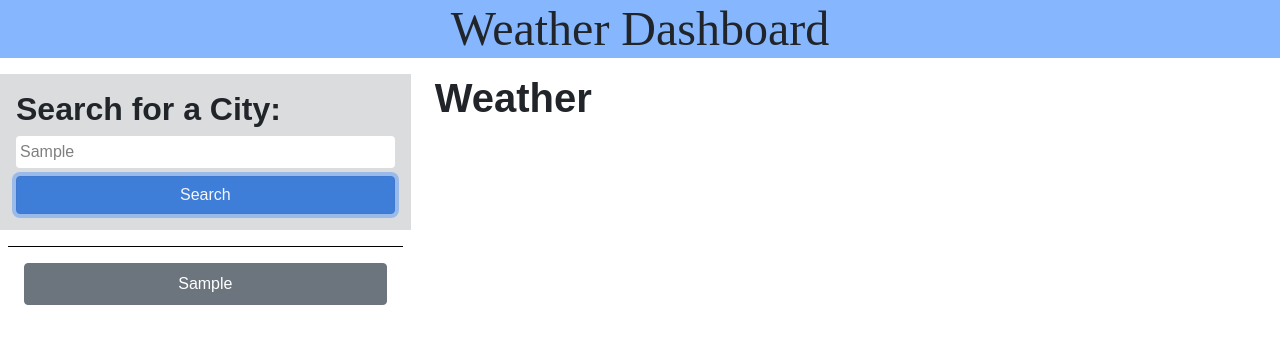
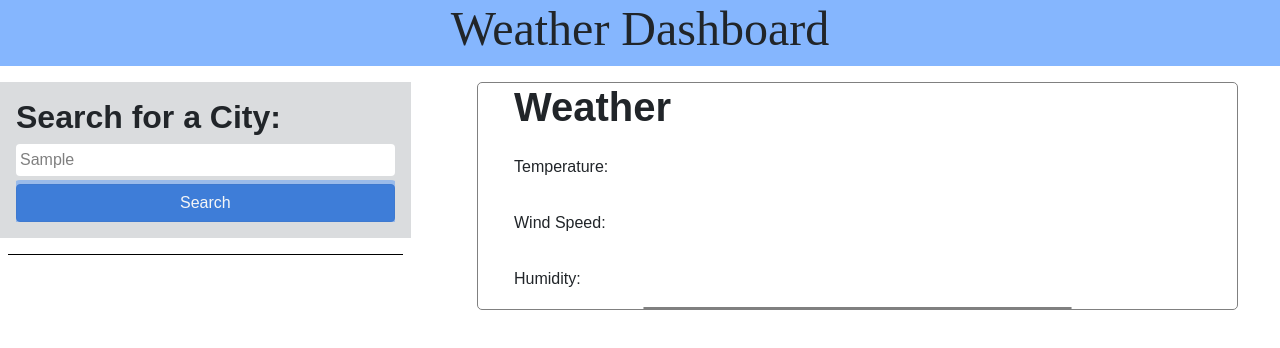
Before and after one commit to RandyYanish/Weather-Dashboard, a plain HTML site: page index.html in a window 1280 px wide. Both pictures are taken after typing "Sample" into the empty fields and a click on the button "Search". Drawn offline with nearby package versions, Linux system fonts and the light colour scheme; no server answers.

Commit message:
update 4-12-23
Added loops to generate search history buttons that persist from local storage and derive from the map. Worked on building the current weather display and adding functionality to the js side of gathering the data

```diff
--- a/assets/css/style.css
+++ b/assets/css/style.css
@@ -1,6 +1,7 @@
 *   {
     margin: 0;
     padding: 0;
+    overflow-x: hidden;
 }
 
 header  {
@@ -31,3 +32,8 @@ h6  {
 #search {
     display: flex;
 }
+
+.new {
+    border: 1px gray solid;
+    border-radius: 5px;
+}
--- a/assets/js/script.js
+++ b/assets/js/script.js
@@ -2,10 +2,28 @@
 const searchButton = document.getElementById('search-button');
 const searchList = document.getElementById('search-list');
 const citySearchUserInput = document.getElementById('city-search');
+const currentWeatherImage = document.getElementById('current-weather-icon');
 const APIKey = 'ac3cf12de3a2b963a1bb1bad3582936f';
 
 // Load search history map from localStorage
 const searchHistoryMap = new Map(JSON.parse(localStorage.getItem('searchHistoryMap')) || []);
+
+// Function to add search history button
+const searchHistoryButton = function(city) {
+    // Add button in search history
+    let newSearchButton = document.createElement('button');
+    newSearchButton.className = 'btn btn-secondary w-100 mb-3 p-2 search';
+    newSearchButton.id = city;
+    newSearchButton.textContent = city;
+
+    // Append new button to Search History
+    searchList.appendChild(newSearchButton);
+};
+
+// For loop to generate search history buttons
+for (let [city, data] of searchHistoryMap.entries())    {
+    searchHistoryButton(city);
+};
 
 const loadWeatherAPI = function() {
     const queryURL = 'https://api.openweathermap.org/data/2.5/forecast?q=' + citySearchUserInput.value + '&appid=' + APIKey;
@@ -18,31 +36,26 @@ const loadWeatherAPI = function() {
             localStorage.setItem('weatherDisplay', JSON.stringify(data));
             searchHistoryMap.set(citySearchUserInput.value, JSON.stringify(data));
             localStorage.setItem('searchHistoryMap', JSON.stringify([...searchHistoryMap.entries()]));
+
+            // Create button
+            searchHistoryButton(citySearchUserInput.value);
+
+            // Delete oldest search history if more than 10
+            if (searchHistoryMap.size > 10) {
+                const oldestCity = searchHistoryMap.keys().next().value;
+                searchHistoryMap.delete(oldestCity);
+                localStorage.setItem('searchHistoryMap', JSON.stringify([...searchHistoryMap.entries()]));
+                const oldestButton = document.getElementById(oldestCity);
+                if (oldestButton) {
+                    oldestButton.remove();
+                };
+            };
+
             console.log(data);
         })
         .catch(error => console.error(error));
 
-    // Add button in search history
-    let newSearchButton = document.createElement('button');
-    newSearchButton.className = 'btn btn-secondary w-100 mb-3 p-2';
-    newSearchButton.id = citySearchUserInput.value;
-    newSearchButton.textContent = citySearchUserInput.value;
-
-    // Append new button to Search History
-    searchList.appendChild(newSearchButton);
 };
-
-// // Retrieve localStorage search history
-// const searchHistory = JSON.parse(localStorage.getItem('searchHistory')) || [];
-
-// // On button click, save input id city-search
-// searchButton.addEventListener('click', function()   {
-    //     // Save search to LocalStorage
-    //     const userInput = citySearchUserInput.value;
-    //     localStorage.setItem('city', userInput);
-    // });
-
-    // On button click, id city-name will display city name
 
 // GIVEN a weather dashboard with form inputs
 // WHEN I search for a city
--- a/index.html
+++ b/index.html
@@ -31,7 +31,7 @@
         </div>
     </header>
 
-    <main class="row">
+    <main class="row d-flex">
 
         <div class="col-lg-4 col-md-12">
             <div id="search" class="card-body bg-secondary bg-opacity-25 mb-3">
@@ -47,15 +47,26 @@
                 <div id="divider" class="divider"></div>
             </div>
 
-            <div id="search-list" class="container-fluid mb-3"></div>
+            <div id="search-list" class="container-fluid"></div>
 
         </div>
 
-        <div class="col-lg-8 col-md-12">
-            <h1 id="city-name">Weather</h1>
+        <div class="new col-lg-7 col-md-12 container">
+            <div class="container-fluid">
+                <div class="row">
+                    <h1 id="city-name" class="col-9">Weather</h1>
+                    <div id="current-weather-icon" class="col-3"></div>
+                </div>
+                <div class="row">
+                    <p class="mt-3">Temperature: <span id="temp-now"></span></p>
+                    <p class="mt-3">Wind Speed: <span id="wind-now"></span></p>
+                    <p class="mt-3">Humidity: <span id="humidity-now"></span></p>
+                </div>
+            </div>
+
+            <div class="new container-fluid col-lg-7 col-md-12"></div>
         </div>
 
-        <!-- TODO: Build out mock lay-out with openweathermap api to display current Temp, Wind, and Humidity of searched city -->
         <!-- TODO: Display 5-Day Forecast with openweathermap api to display current Temp, Wind, and Humidity of searched city -->
     </main>
 
```
Lines whose indentation alone changed are shown as unchanged.
